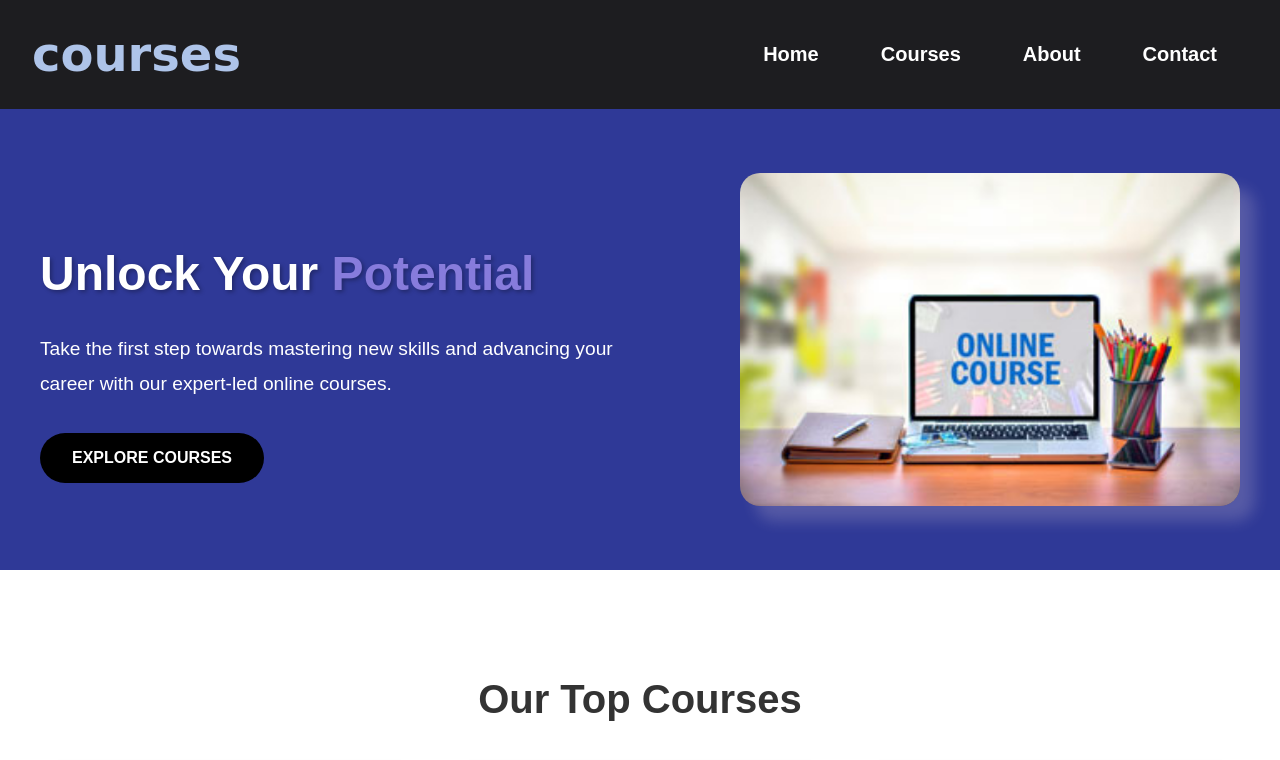
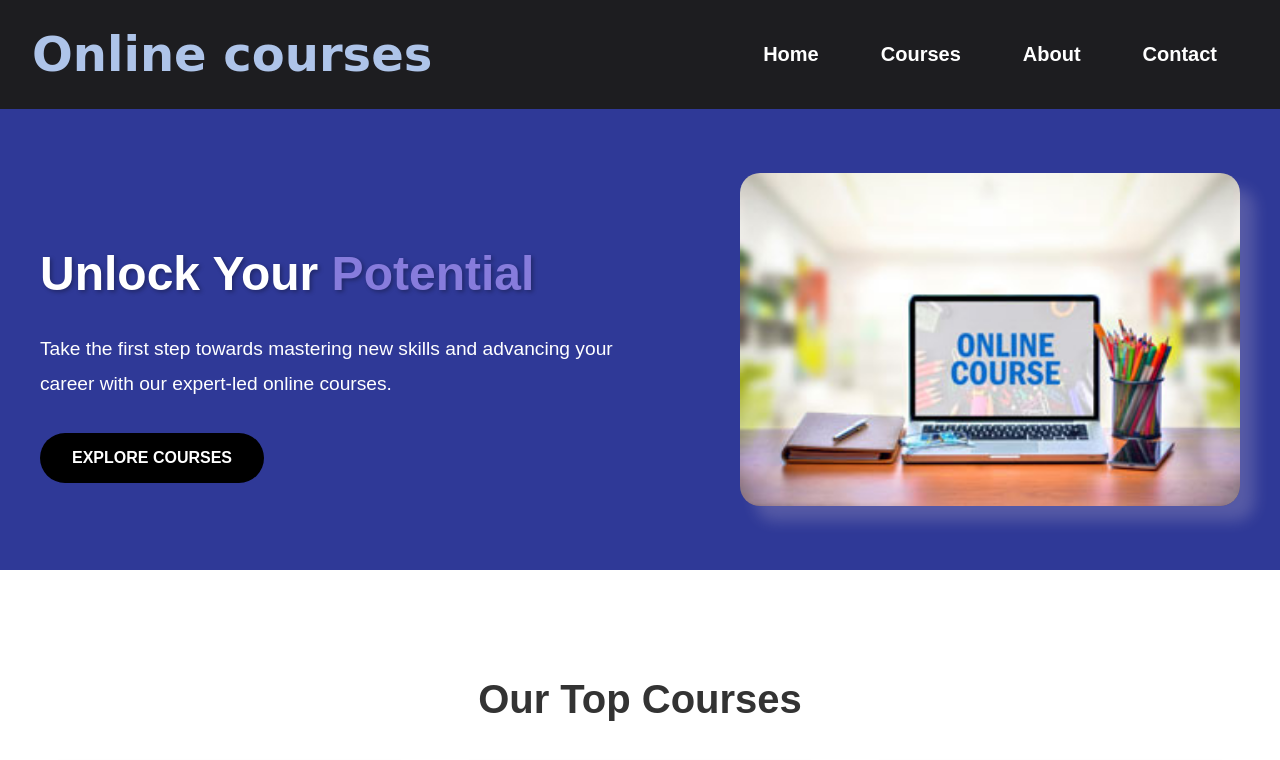
Before and after one commit to ahmedabdelbaset902/COURSE, a plain HTML site: page index.html in a window 1280 px wide. Shown: the top 760 px of the page. Drawn offline with Linux system fonts and the light colour scheme.

Commit message:
Update index.html

```diff
--- a/index.html
+++ b/index.html
@@ -10,7 +10,7 @@
 <!-- NavBar -->
     <header>
         <div class="container">
-            <h1>courses</h1>
+            <h1>Online courses</h1>
             <nav>
                 <ul class="navbar">
                     <li><a href="#home">Home</a></li>
```
